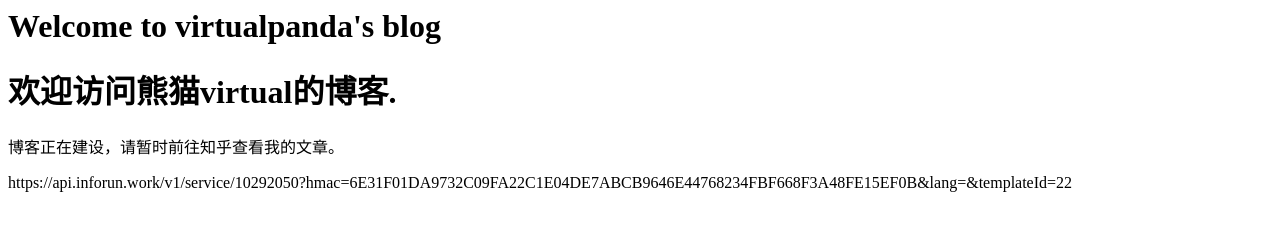
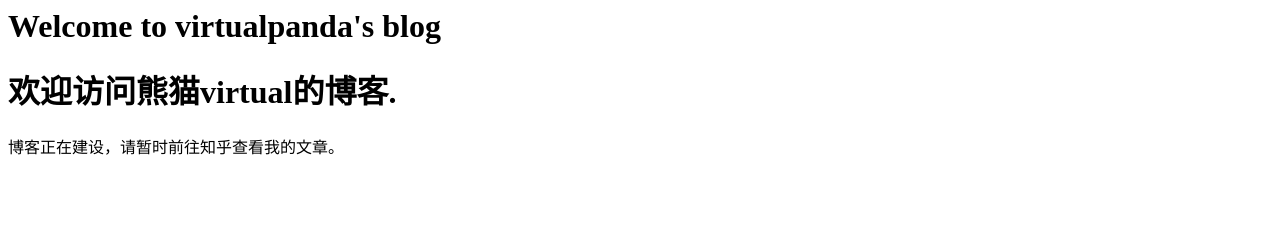
Before and after one commit to virtual-panda/virtual-panda.github.io, a plain HTML site: page index.html in a window 1280 px wide. Drawn offline with Linux system fonts and the light colour scheme.

Commit message:
Update index.html

```diff
--- a/index.html
+++ b/index.html
@@ -1,4 +1,3 @@
 <h1>Welcome to virtualpanda's blog</h1>
 <h1>欢迎访问熊猫virtual的博客.</h1>
 <p> 博客正在建设，请暂时前往知乎查看我的文章。</p>
-<p>https://api.inforun.work/v1/service/10292050?hmac=6E31F01DA9732C09FA22C1E04DE7ABCB9646E44768234FBF668F3A48FE15EF0B&lang=&templateId=22</p>
```
